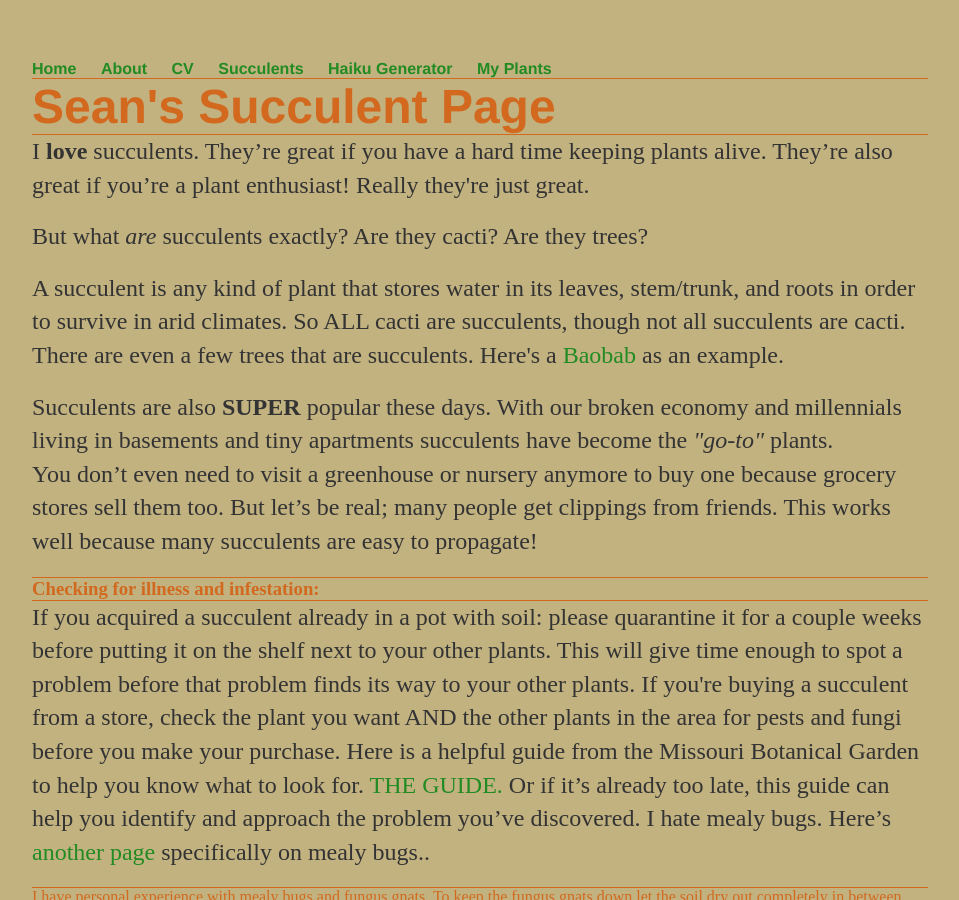
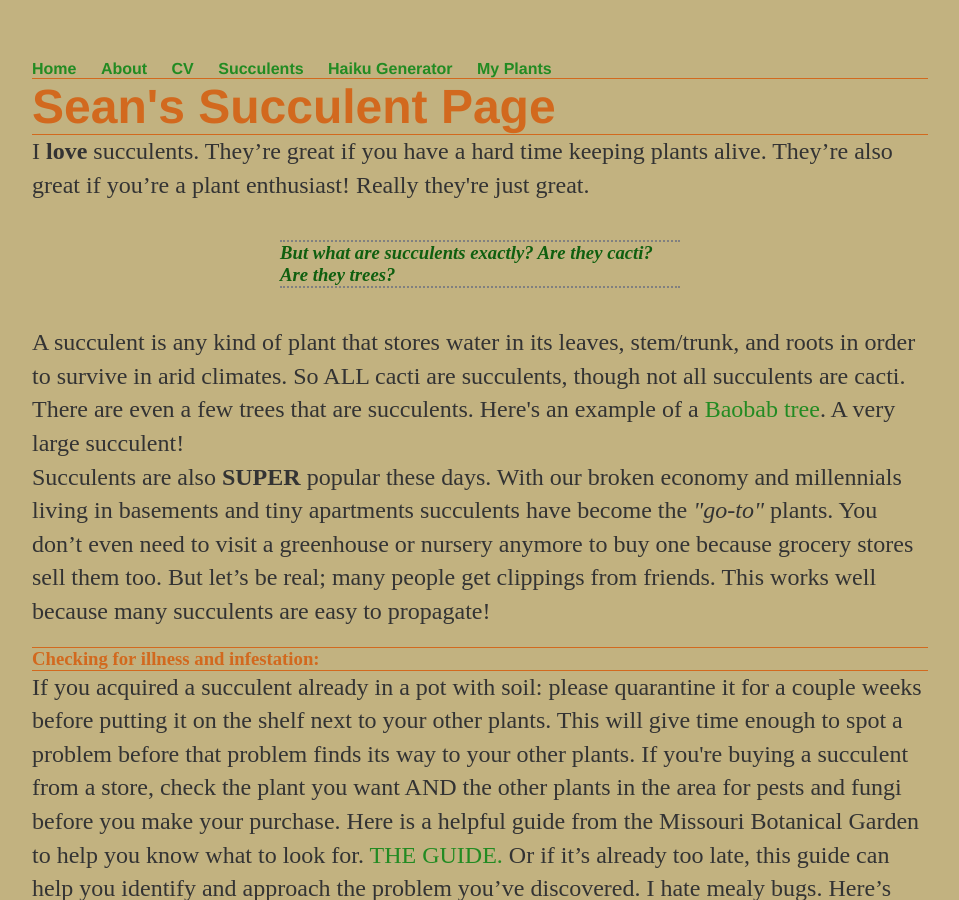
Before and after one commit to SeanEFletcher/SeanEFletcher.github.io, a Jekyll site: the page plants/index.html, which Jekyll copies as it is, in a window 1280 px wide and 900 px high. Shown: the whole window, without its empty margins (160-1119 px from the left). Built offline with Jekyll 4.4.1, drawn with Linux system fonts in a browser that asks for light colours; some of the changed text lies outside the part shown.

Commit message:
Update index.html

```diff
--- a/plants/index.html
+++ b/plants/index.html
@@ -13,7 +13,6 @@
         		<li><a href="/plants">Succulents</a></li>
 			<li><a href="/haiku">Haiku Generator</a></li>
 			<li><a href="/photoscroll">My Plants</a></li>
-
     		</ul>
 		</nav>
 		<div class="container">
@@ -24,20 +23,19 @@
                     They’re also great if you’re a plant enthusiast! Really they're just great.
                 </p>
                 <br>
-                <p>
-                    But what <em>are</em> succulents exactly? Are they cacti? Are they trees?
-                </p>
+                <h3 class="rhetorical">
+                    <em>But what are succulents exactly? Are they cacti? Are they trees?</em>
+                </h3>
                 <br>
                 <p>
                     A succulent is any kind of plant that stores water in its leaves, stem/trunk, and roots in order to survive in arid climates.
                     So ALL cacti are succulents, though not all succulents are cacti. There are even a few trees that are succulents.
-                    Here's a <a href="https://en.wikipedia.org/wiki/Adansonia_grandidieri" target="_blank">Baobab</a> as an example.
+                    Here's an example of a <a href="https://en.wikipedia.org/wiki/Adansonia_grandidieri" target="_blank">Baobab tree</a>.
+                    A very large succulent!
                 </p>
-                <br>
                 <p>
                     Succulents are also <strong>SUPER</strong> popular these days.
                     With our broken economy and millennials living in basements and tiny apartments succulents have become the <em>"go-to"</em> plants.
-                    <br>
                     You don’t even need to visit a greenhouse or nursery anymore to buy one because grocery stores sell them too.
                     But let’s be real; many people get clippings from friends.
                     This works well because many succulents are easy to propagate!
```
Also changed, not shown: other parts of plants/index.html (+2 -2 lines).
